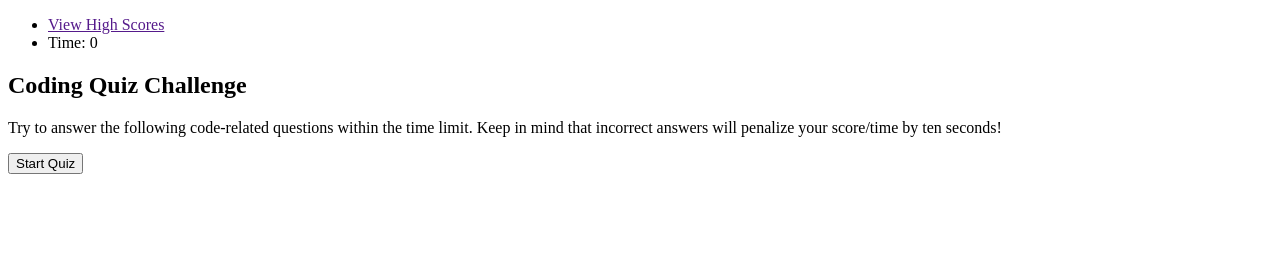
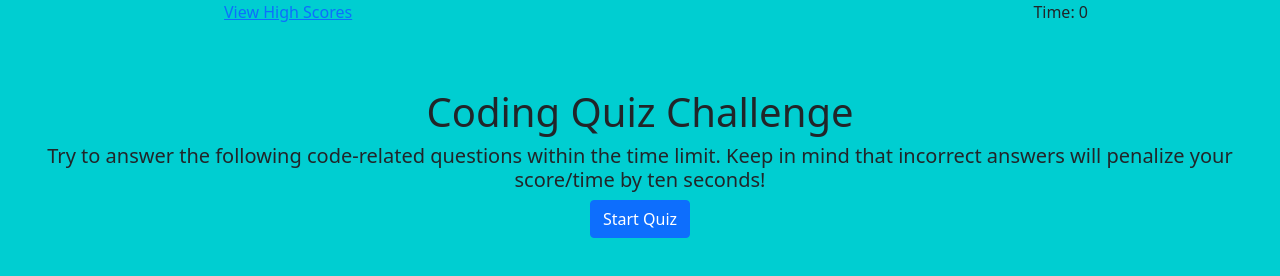
Before and after one commit to adam-algatt/coding-quiz-gauntlet, a plain HTML site: page index.html in a window 1280 px wide. Drawn offline with nearby package versions, Linux system fonts and the light colour scheme.

Commit message:
setting up page spacing

```diff
--- a/assets/style/stylesheet.css
+++ b/assets/style/stylesheet.css
@@ -0,0 +1,21 @@
+* {
+    padding: 0;
+    margin: 0;
+}
+
+body {
+    background-color: darkturquoise;
+}
+
+#header {
+padding-right: 15%;
+padding-left: 15%;
+}
+
+#header li {
+    list-style: none;
+}
+
+#main p {
+    font-size: large;
+}
--- a/index.html
+++ b/index.html
@@ -4,26 +4,31 @@
     <meta charset="UTF-8">
     <meta http-equiv="X-UA-Compatible" content="IE=edge">
     <meta name="viewport" content="width=device-width, initial-scale=1.0">
+    <link href="https://cdn.jsdelivr.net/npm/bootstrap@5.1.3/dist/css/bootstrap.min.css" rel="stylesheet" integrity="sha384-1BmE4kWBq78iYhFldvKuhfTAU6auU8tT94WrHftjDbrCEXSU1oBoqyl2QvZ6jIW3" crossorigin="anonymous">
     <link rel="icon" href="./assets/images/icons8-graduation-32.png">
     <link rel="stylesheet" href="./assets/style/stylesheet.css">
-    <title>Coding Quiz</title>
+    <title>Coding Quiz!</title>
 </head>
 <body>
 
-<nav id="header">
-    <ul>
-<li id="high-scores"><a href="">View High Scores</a></li>
-<li id="timer">Time: 0</li>
+    <!--high score and timer nav bar-->
+<nav id="header" class="d-inline-flex justify-content-between col-12">
+    <ul class="d-inline-flex">
+<li id="high-scores"  ><a href="" class="mr-auto">View High Scores</a></li>
+</ul>
+<ul class="ml-auto">
+    <li id="timer" class="ml-auto">Time: 0</li>
 </ul>
 </nav>
 
-<section class="main">
-    <div class="text">
-<h1 id="title">Coding Quiz Challenge</h1>
-<p id="question">Try to answer the following code-related questions within the time limit. Keep in mind that incorrect answers will penalize your score/time by ten seconds!</p>
+<!--Main section where questions, answer buttons will be dynamically injected-->
+<section class="main d-flex-column text-center mt-5 ml-auto mr-auto">
+    <div id='text' class="d-flex-column ml-auto mr-auto text-center">
+<h1 id="title" class="">Coding Quiz Challenge</h1>
+<p id="question" class="h5">Try to answer the following code-related questions within the time limit. Keep in mind that incorrect answers will penalize your score/time by ten seconds!</p>
 </div>
 <div class="button">
-    <button id="quiz-btn">Start Quiz</button>
+    <button type="button" id="quiz-btn" class="btn btn-primary">Start Quiz</button>
 </div>
 </section>
 
```
